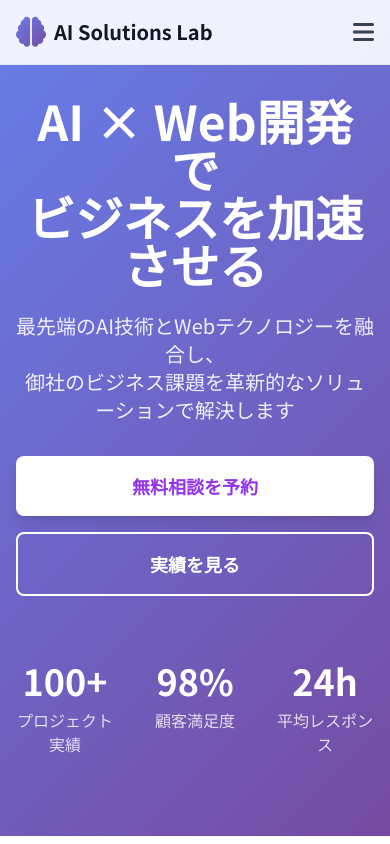
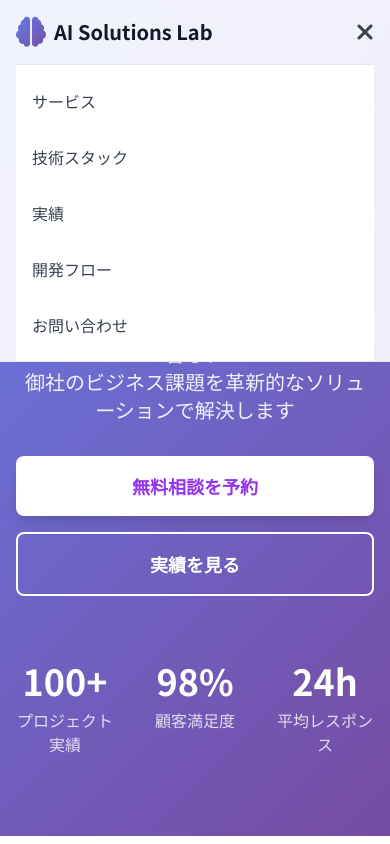
Before and after one commit to FujihitoWatanabe/portfolio, a plain HTML site: page hp/index.html in a window 390 px wide. Both pictures are taken after a click on the button 363 px from the left and 32 px from the top of the page. Shown: the top 844 px of the page. Drawn offline with nearby package versions, Linux system fonts and the light colour scheme.

Commit message:
Fix hamburger menu functionality for both index.html and hp/index.html

```diff
--- a/hp/index.html
+++ b/hp/index.html
@@ -58,6 +58,19 @@
         html {
             scroll-behavior: smooth;
         }
+
+        #mobile-menu {
+            transition: all 0.3s ease;
+        }
+
+        #mobile-menu.hidden {
+            max-height: 0;
+            overflow: hidden;
+        }
+
+        #mobile-menu:not(.hidden) {
+            max-height: 500px;
+        }
     </style>
 </head>
 <body class="bg-gray-50">
@@ -76,9 +89,19 @@
                     <a href="#process" class="text-gray-700 hover:text-purple-600 transition">開発フロー</a>
                     <a href="#contact" class="text-gray-700 hover:text-purple-600 transition">お問い合わせ</a>
                 </div>
-                <button class="md:hidden text-gray-700">
-                    <i class="fas fa-bars text-2xl"></i>
+                <button id="hamburger-btn" class="md:hidden text-gray-700 focus:outline-none">
+                    <i id="hamburger-icon" class="fas fa-bars text-2xl"></i>
                 </button>
+            </div>
+            <!-- Mobile Menu -->
+            <div id="mobile-menu" class="hidden md:hidden bg-white border-t border-gray-200">
+                <div class="px-4 py-4 space-y-4">
+                    <a href="#services" class="block text-gray-700 hover:text-purple-600 transition py-2">サービス</a>
+                    <a href="#technology" class="block text-gray-700 hover:text-purple-600 transition py-2">技術スタック</a>
+                    <a href="#works" class="block text-gray-700 hover:text-purple-600 transition py-2">実績</a>
+                    <a href="#process" class="block text-gray-700 hover:text-purple-600 transition py-2">開発フロー</a>
+                    <a href="#contact" class="block text-gray-700 hover:text-purple-600 transition py-2">お問い合わせ</a>
+                </div>
             </div>
         </div>
     </nav>
@@ -603,6 +626,38 @@
     </footer>
 
     <script>
+        // Hamburger menu toggle
+        document.addEventListener('DOMContentLoaded', () => {
+            const hamburgerBtn = document.getElementById('hamburger-btn');
+            const hamburgerIcon = document.getElementById('hamburger-icon');
+            const mobileMenu = document.getElementById('mobile-menu');
+
+            if (hamburgerBtn && mobileMenu && hamburgerIcon) {
+                hamburgerBtn.addEventListener('click', () => {
+                    mobileMenu.classList.toggle('hidden');
+
+                    // Toggle icon between bars and times
+                    if (mobileMenu.classList.contains('hidden')) {
+                        hamburgerIcon.classList.remove('fa-times');
+                        hamburgerIcon.classList.add('fa-bars');
+                    } else {
+                        hamburgerIcon.classList.remove('fa-bars');
+                        hamburgerIcon.classList.add('fa-times');
+                    }
+                });
+
+                // Close menu when clicking on a link
+                const mobileLinks = mobileMenu.querySelectorAll('a');
+                mobileLinks.forEach(link => {
+                    link.addEventListener('click', () => {
+                        mobileMenu.classList.add('hidden');
+                        hamburgerIcon.classList.remove('fa-times');
+                        hamburgerIcon.classList.add('fa-bars');
+                    });
+                });
+            }
+        });
+
         // Smooth scroll for navigation
         document.querySelectorAll('a[href^="#"]').forEach(anchor => {
             anchor.addEventListener('click', function (e) {
--- a/script.js
+++ b/script.js
@@ -1,7 +1,9 @@
 // ハンバーガーメニューのトグル
+document.addEventListener('DOMContentLoaded', () => {
     const hamburger = document.querySelector('.hamburger');
     const navMenu = document.querySelector('.nav-menu');
 
+    if (hamburger && navMenu) {
         hamburger.addEventListener('click', () => {
             navMenu.classList.toggle('active');
             hamburger.classList.toggle('active');
@@ -14,14 +16,18 @@ document.querySelectorAll('.nav-menu a').forEach(link => {
                 hamburger.classList.remove('active');
             });
         });
+    }
+});
 
 // スクロール時のナビゲーションバーのスタイル変更
 window.addEventListener('scroll', () => {
     const navbar = document.querySelector('.navbar');
+    if (navbar) {
         if (window.scrollY > 50) {
             navbar.style.boxShadow = '0 4px 6px -1px rgba(0, 0, 0, 0.1)';
         } else {
             navbar.style.boxShadow = '0 1px 2px 0 rgba(0, 0, 0, 0.05)';
+        }
     }
 });
 
```
Also changed, not shown: styles.css (+13 -0 lines). Lines whose indentation alone changed are shown as unchanged.
